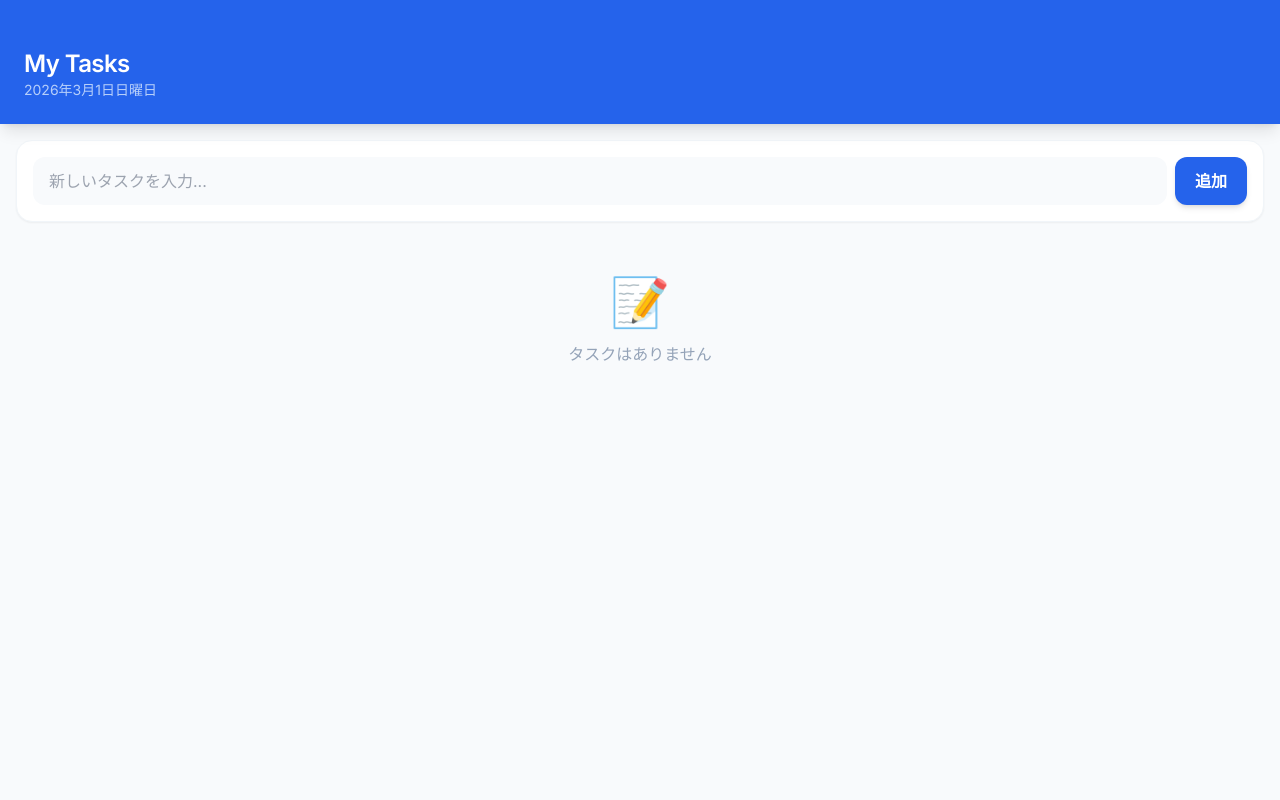
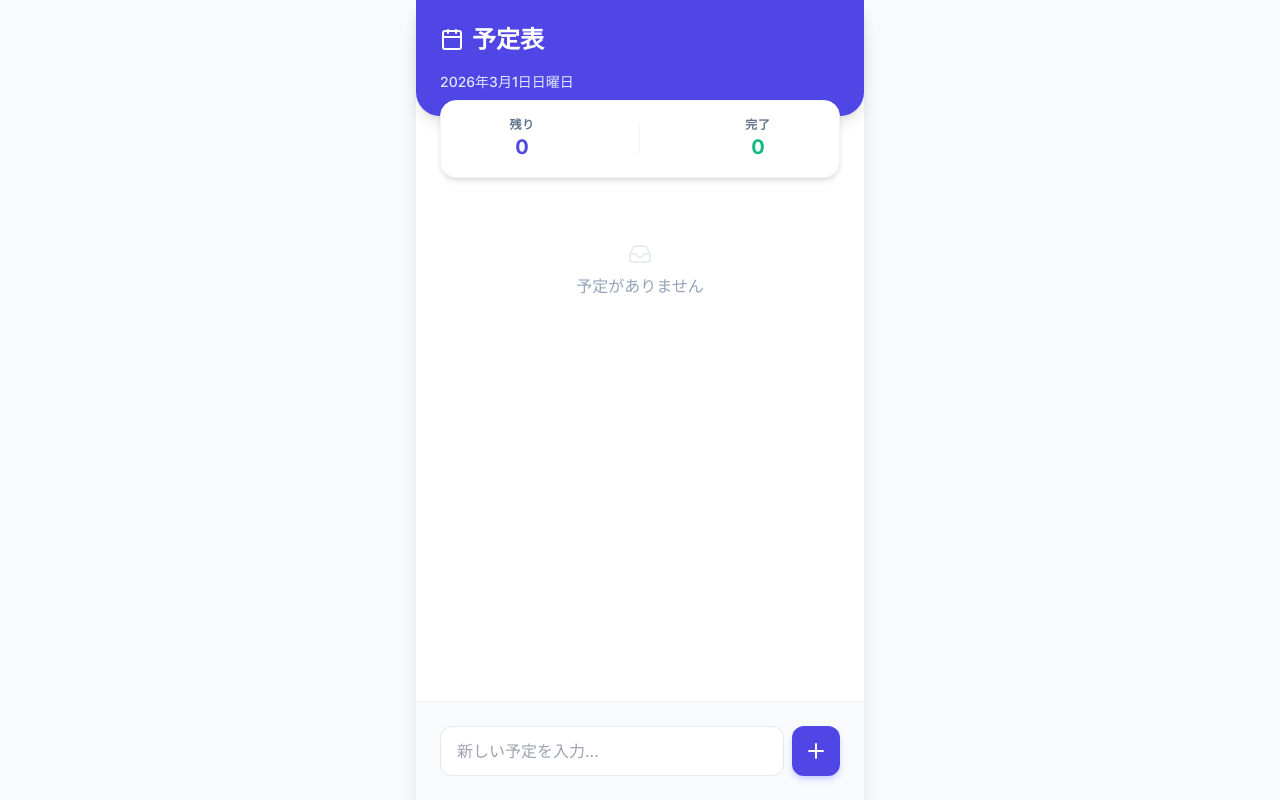
Before and after one commit to porarauchijyu/PWA, a plain HTML site: page index.html in a window 1280 px wide. Drawn offline with nearby package versions, Linux system fonts and the light colour scheme.

Commit message:
Ver 0.01

```diff
--- a/index.html
+++ b/index.html
@@ -3,189 +3,254 @@
 
 <head>
     <meta charset="UTF-8">
-    <meta name="viewport" content="width=device-width, initial-scale=1.0, maximum-scale=1.0, user-scalable=no">
-    <title>Mobile ToDo Pro</title>
-    <!-- Tailwind CSS for modern UI -->
+    <meta name="viewport" content="width=device-width, initial-scale=1.0">
+    <title>PWA Scheduler</title>
+    <!-- Tailwind CSS -->
     <script src="https://cdn.tailwindcss.com"></script>
-    <!-- PWA Manifest Definition (Data URI) -->
-    <link rel="manifest" id="pwa-manifest">
-    <meta name="theme-color" content="#3b82f6">
+    <!-- Lucide Icons -->
+    <script src="https://unpkg.com/lucide@latest"></script>
+    <!-- PWA Meta Tags -->
+    <meta name="theme-color" content="#4f46e5">
     <meta name="apple-mobile-web-app-capable" content="yes">
     <meta name="apple-mobile-web-app-status-bar-style" content="black-translucent">
     <style>
-        @import url('https://fonts.googleapis.com/css2?family=Inter:wght@400;600&display=swap');
+        @import url('https://fonts.googleapis.com/css2?family=Inter:wght@300;400;500;600;700&display=swap');
 
         body {
             font-family: 'Inter', sans-serif;
-            -webkit-tap-highlight-color: transparent;
-            overscroll-behavior-y: contain;
         }
 
-        .safe-area-bottom {
-            padding-bottom: env(safe-area-inset-bottom);
+        .safe-area-inset {
+            padding-top: env(safe-area-inset-top);
+        }
+
+        .task-done {
+            text-decoration: line-through;
+            opacity: 0.6;
         }
     </style>
 </head>
 
-<body class="bg-slate-50 min-h-screen flex flex-col">
+<body class="bg-slate-50 min-h-screen text-slate-900">
 
-    <!-- Header -->
-    <header class="bg-blue-600 text-white p-6 pt-12 shadow-lg sticky top-0 z-10">
-        <h1 class="text-2xl font-bold tracking-tight">My Tasks</h1>
-        <p class="text-blue-100 text-sm opacity-80" id="date-display"></p>
-    </header>
+    <!-- App Container -->
+    <div id="app" class="max-w-md mx-auto min-h-screen flex flex-col shadow-xl bg-white">
 
-    <!-- Main Content -->
-    <main class="flex-grow p-4 space-y-4 mb-24">
-        <!-- Input Area -->
-        <div class="bg-white rounded-2xl shadow-sm p-4 border border-slate-100">
-            <div class="flex gap-2">
-                <input type="text" id="taskInput"
-                    class="flex-grow px-4 py-3 bg-slate-50 rounded-xl outline-none focus:ring-2 focus:ring-blue-500 transition-all"
-                    placeholder="新しいタスクを入力...">
-                <button onclick="addTask()"
-                    class="bg-blue-600 text-white px-5 py-3 rounded-xl font-semibold active:scale-95 transition-transform shadow-md">
-                    追加
+        <!-- Header -->
+        <header class="bg-indigo-600 text-white p-6 rounded-b-3xl shadow-lg safe-area-inset">
+            <div class="flex justify-between items-center mb-4">
+                <h1 class="text-2xl font-bold flex items-center gap-2">
+                    <i data-lucide="calendar"></i> 予定表
+                </h1>
+                <button id="installBtn"
+                    class="hidden bg-white/20 hover:bg-white/30 px-3 py-1 rounded-full text-sm transition-all">
+                    アプリをインストール
                 </button>
+            </div>
+            <div id="currentDate" class="text-indigo-100 text-sm font-medium"></div>
+        </header>
+
+        <!-- Stats Bar -->
+        <div class="px-6 -mt-4">
+            <div class="bg-white rounded-2xl p-4 shadow-md flex justify-around items-center border border-slate-100">
+                <div class="text-center">
+                    <p class="text-xs text-slate-500 uppercase font-bold tracking-wider">残り</p>
+                    <p id="pendingCount" class="text-xl font-bold text-indigo-600">0</p>
+                </div>
+                <div class="h-8 w-px bg-slate-100"></div>
+                <div class="text-center">
+                    <p class="text-xs text-slate-500 uppercase font-bold tracking-wider">完了</p>
+                    <p id="completedCount" class="text-xl font-bold text-emerald-500">0</p>
+                </div>
             </div>
         </div>
 
         <!-- Task List -->
-        <ul id="taskList" class="space-y-3">
-            <!-- Tasks will appear here -->
-        </ul>
+        <main class="flex-grow p-6 overflow-y-auto">
+            <div id="taskList" class="space-y-3">
+                <!-- Tasks will be injected here -->
+                <div id="emptyState" class="text-center py-10 text-slate-400">
+                    <i data-lucide="inbox" class="mx-auto mb-2 opacity-20" size="48"></i>
+                    <p>予定がありません</p>
+                </div>
+            </div>
+        </main>
 
-        <!-- Empty State -->
-        <div id="emptyState" class="text-center py-10 hidden">
-            <div class="text-5xl mb-4">📝</div>
-            <p class="text-slate-400">タスクはありません</p>
-        </div>
-    </main>
-
-    <!-- App Install Banner (Custom) -->
-    <div id="installBanner"
-        class="fixed bottom-6 left-4 right-4 bg-slate-800 text-white p-4 rounded-2xl shadow-2xl flex items-center justify-between hidden z-50 transition-all transform translate-y-0">
-        <div class="flex items-center gap-3">
-            <div class="bg-blue-500 p-2 rounded-lg">📱</div>
-            <div>
-                <p class="font-bold text-sm">アプリをインストール</p>
-                <p class="text-xs text-slate-300">ホーム画面からすぐ起動</p>
+        <!-- Input Area (Fixed at bottom) -->
+        <footer class="p-6 bg-slate-50 border-t border-slate-100">
+            <div class="flex gap-2">
+                <input type="text" id="taskInput" placeholder="新しい予定を入力..."
+                    class="flex-grow px-4 py-3 rounded-xl border border-slate-200 focus:outline-none focus:ring-2 focus:ring-indigo-500 transition-all">
+                <button id="addBtn"
+                    class="bg-indigo-600 text-white p-3 rounded-xl hover:bg-indigo-700 active:scale-95 transition-all shadow-md shadow-indigo-200">
+                    <i data-lucide="plus"></i>
+                </button>
             </div>
-        </div>
-        <button id="installBtn" class="bg-blue-500 px-4 py-2 rounded-lg text-sm font-bold">追加</button>
+        </footer>
     </div>
 
+    <!-- PWA Infrastructure -->
     <script>
-        // 1. Setup PWA Manifest dynamically
+        // 1. Web App Manifest dynamic generation
         const manifest = {
-            "short_name": "ToDoPro",
-            "name": "Mobile ToDo Professional",
+            "name": "PWA Scheduler Sample",
+            "short_name": "予定表",
+            "start_url": ".",
+            "display": "standalone",
+            "background_color": "#ffffff",
+            "theme_color": "#4f46e5",
             "icons": [
                 {
-                    "src": "https://cdn-icons-png.flaticon.com/512/4697/4697260.png",
+                    "src": "https://cdn-icons-png.flaticon.com/512/591/591576.png",
+                    "sizes": "512x512",
                     "type": "image/png",
-                    "sizes": "512x512",
                     "purpose": "any maskable"
                 }
-            ],
-            "start_url": ".",
-            "display": "standalone",
-            "background_color": "#f8fafc",
-            "theme_color": "#2563eb"
+            ]
         };
         const stringManifest = JSON.stringify(manifest);
         const blob = new Blob([stringManifest], { type: 'application/json' });
-        document.getElementById('pwa-manifest').setAttribute('href', URL.createObjectURL(blob));
+        const manifestURL = URL.createObjectURL(blob);
+        const link = document.createElement('link');
+        link.rel = 'manifest';
+        link.href = manifestURL;
+        document.head.appendChild(link);
 
-        // 2. Data persistence (LocalStorage)
-        let tasks = JSON.parse(localStorage.getItem('my-pwa-tasks')) || [];
+        // 2. Service Worker Registration (via Data URI for single file demo)
+        if ('serviceWorker' in navigator) {
+            const swCode = `
+                const CACHE_NAME = 'scheduler-v1';
+                const assets = [
+                    '/',
+                    'https://cdn.tailwindcss.com',
+                    'https://unpkg.com/lucide@latest'
+                ];
 
-        function saveTasks() {
-            localStorage.setItem('my-pwa-tasks', JSON.stringify(tasks));
+                self.addEventListener('install', (event) => {
+                    event.waitUntil(
+                        caches.open(CACHE_NAME).then(cache => cache.addAll(assets))
+                    );
+                });
+
+                self.addEventListener('fetch', (event) => {
+                    event.respondWith(
+                        caches.match(event.request).then(response => {
+                            return response || fetch(event.request);
+                        })
+                    );
+                });
+            `;
+            const swBlob = new Blob([swCode], { type: 'text/javascript' });
+            const swUrl = URL.createObjectURL(swBlob);
+
+            window.addEventListener('load', () => {
+                navigator.serviceWorker.register(swUrl).then(reg => {
+                    console.log('SW Registered');
+                }).catch(err => console.log('SW Registration failed', err));
+            });
+        }
+    </script>
+
+    <!-- App Logic -->
+    <script>
+        // State Management
+        let tasks = JSON.parse(localStorage.getItem('pwa_tasks')) || [];
+
+        // DOM Elements
+        const taskList = document.getElementById('taskList');
+        const taskInput = document.getElementById('taskInput');
+        const addBtn = document.getElementById('addBtn');
+        const pendingCount = document.getElementById('pendingCount');
+        const completedCount = document.getElementById('completedCount');
+        const currentDateEl = document.getElementById('currentDate');
+        const installBtn = document.getElementById('installBtn');
+
+        // Initial Setup
+        window.onload = () => {
+            const now = new Date();
+            const options = { weekday: 'long', year: 'numeric', month: 'long', day: 'numeric' };
+            currentDateEl.innerText = now.toLocaleDateString('ja-JP', options);
             renderTasks();
+            lucide.createIcons();
+        };
+
+        // Render function
+        function renderTasks() {
+            taskList.innerHTML = '';
+
+            if (tasks.length === 0) {
+                taskList.innerHTML = `
+                    <div id="emptyState" class="text-center py-10 text-slate-400">
+                        <i data-lucide="inbox" class="mx-auto mb-2 opacity-20" size="48"></i>
+                        <p>予定がありません</p>
+                    </div>
+                `;
+            } else {
+                tasks.forEach((task, index) => {
+                    const taskEl = document.createElement('div');
+                    taskEl.className = 'flex items-center gap-3 p-4 bg-white border border-slate-100 rounded-2xl shadow-sm hover:border-indigo-100 transition-all';
+                    taskEl.innerHTML = `
+                        <button onclick="toggleTask(${index})" class="w-6 h-6 rounded-full border-2 flex items-center justify-center transition-all ${task.done ? 'bg-emerald-500 border-emerald-500 text-white' : 'border-slate-300'}">
+                            ${task.done ? '<i data-lucide="check" size="14"></i>' : ''}
+                        </button>
+                        <span class="flex-grow font-medium ${task.done ? 'task-done' : ''}">${task.text}</span>
+                        <button onclick="deleteTask(${index})" class="text-slate-300 hover:text-red-500 transition-colors">
+                            <i data-lucide="trash-2" size="18"></i>
+                        </button>
+                    `;
+                    taskList.appendChild(taskEl);
+                });
+            }
+
+            // Update Stats
+            pendingCount.innerText = tasks.filter(t => !t.done).length;
+            completedCount.innerText = tasks.filter(t => t.done).length;
+
+            // Save & Re-init icons
+            localStorage.setItem('pwa_tasks', JSON.stringify(tasks));
+            lucide.createIcons();
         }
 
-        // 3. UI Logic
-        function renderTasks() {
-            const list = document.getElementById('taskList');
-            const emptyState = document.getElementById('emptyState');
-            list.innerHTML = '';
-
-            if (tasks.length === 0) {
-                emptyState.classList.remove('hidden');
-            } else {
-                emptyState.classList.add('hidden');
-                tasks.forEach((task, index) => {
-                    const li = document.createElement('li');
-                    li.className = `flex items-center justify-between p-4 bg-white rounded-2xl shadow-sm border-l-4 ${task.completed ? 'border-slate-300 opacity-60' : 'border-blue-500'} transition-all`;
-                    li.innerHTML = `
-                        <div class="flex items-center gap-3 flex-grow" onclick="toggleTask(${index})">
-                            <div class="w-6 h-6 rounded-full border-2 ${task.completed ? 'bg-green-500 border-green-500' : 'border-slate-300'} flex items-center justify-center">
-                                ${task.completed ? '<span class="text-white text-xs">✓</span>' : ''}
-                            </div>
-                            <span class="${task.completed ? 'line-through text-slate-400' : 'text-slate-700'} font-medium">${task.text}</span>
-                        </div>
-                        <button onclick="deleteTask(${index})" class="text-slate-300 hover:text-red-500 px-2 py-1 transition-colors">✕</button>
-                    `;
-                    list.appendChild(li);
-                });
+        // Actions
+        function addTask() {
+            const text = taskInput.value.trim();
+            if (text) {
+                tasks.push({ text, done: false });
+                taskInput.value = '';
+                renderTasks();
             }
         }
 
-        function addTask() {
-            const input = document.getElementById('taskInput');
-            if (input.value.trim() === '') return;
-            tasks.unshift({ text: input.value, completed: false });
-            input.value = '';
-            saveTasks();
-        }
-
         function toggleTask(index) {
-            tasks[index].completed = !tasks[index].completed;
-            saveTasks();
+            tasks[index].done = !tasks[index].done;
+            renderTasks();
         }
 
         function deleteTask(index) {
             tasks.splice(index, 1);
-            saveTasks();
+            renderTasks();
         }
 
-        // 4. Initial Load
-        window.onload = () => {
-            renderTasks();
-            const now = new Date();
-            document.getElementById('date-display').innerText = now.toLocaleDateString('ja-JP', { weekday: 'long', year: 'numeric', month: 'long', day: 'numeric' });
+        // Event Listeners
+        addBtn.addEventListener('click', addTask);
+        taskInput.addEventListener('keypress', (e) => {
+            if (e.key === 'Enter') addTask();
+        });
 
-            // Register Service Worker for Offline
-            if ('serviceWorker' in navigator) {
-                const swCode = `
-                    self.addEventListener('install', (e) => {
-                        e.waitUntil(caches.open('pwa-v1').then(c => c.addAll(['/'])));
-                    });
-                    self.addEventListener('fetch', (e) => {
-                        e.respondWith(caches.match(e.request).then(r => r || fetch(e.request)));
-                    });
-                `;
-                const swBlob = new Blob([swCode], { type: 'application/javascript' });
-                const swUrl = URL.createObjectURL(swBlob);
-                navigator.serviceWorker.register(swUrl).catch(err => console.log("SW registration failed", err));
-            }
-        };
-
-        // 5. Install Logic (A2HS)
+        // PWA Install Prompt handling
         let deferredPrompt;
         window.addEventListener('beforeinstallprompt', (e) => {
             e.preventDefault();
             deferredPrompt = e;
-            document.getElementById('installBanner').classList.remove('hidden');
+            installBtn.classList.remove('hidden');
         });
 
-        document.getElementById('installBtn').addEventListener('click', async () => {
+        installBtn.addEventListener('click', async () => {
             if (deferredPrompt) {
                 deferredPrompt.prompt();
                 const { outcome } = await deferredPrompt.userChoice;
                 if (outcome === 'accepted') {
-                    document.getElementById('installBanner').classList.add('hidden');
+                    installBtn.classList.add('hidden');
                 }
                 deferredPrompt = null;
             }
```
